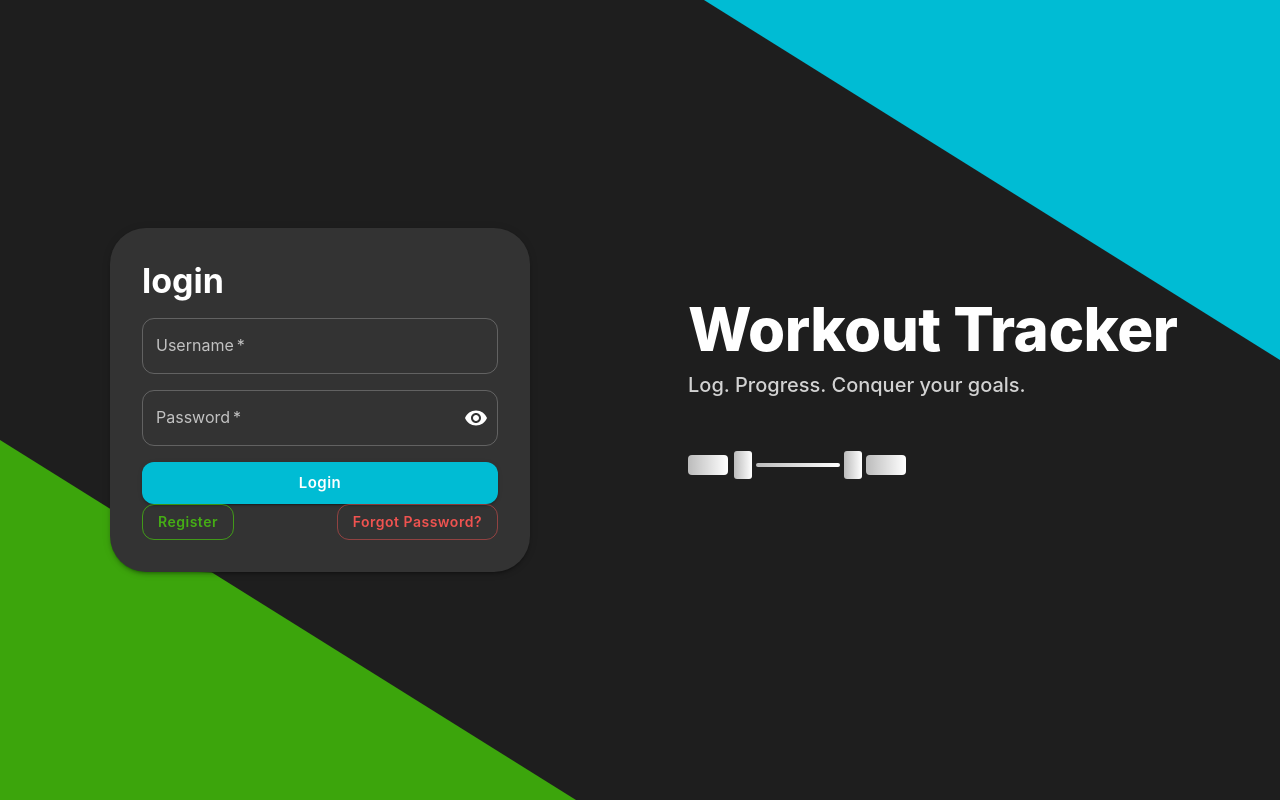
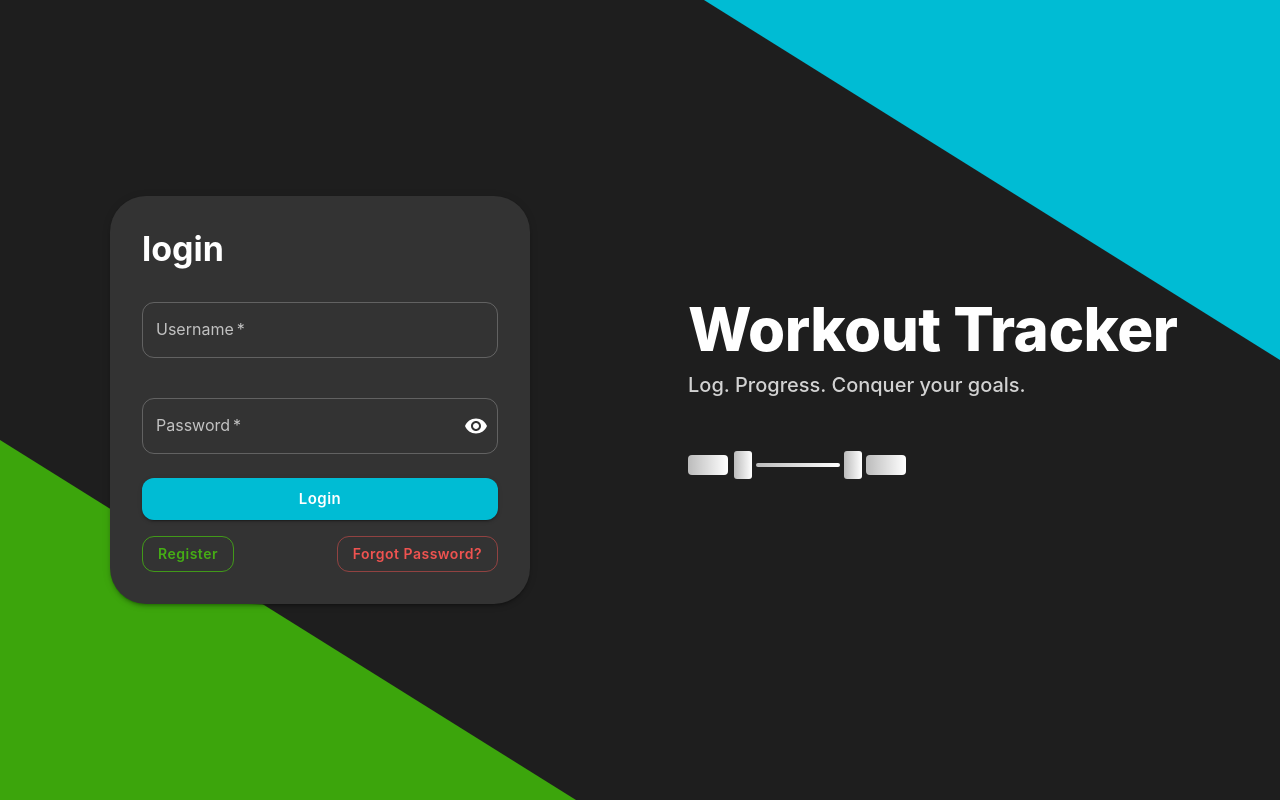
Before and after one commit to Caessy/Tracker, a React (Vite) app in the folder tracker-frontend/: page /login in a window 1280 px wide. Built offline with nearby package versions, Linux system fonts and the light colour scheme.

Commit message:
login layout updated

```diff
--- a/tracker-frontend/src/pages/Login.jsx
+++ b/tracker-frontend/src/pages/Login.jsx
@@ -38,8 +38,7 @@ const Login = () => {
 
     return (
         <Box component="form" onSubmit={handleSubmit} noValidate>
-
-            <Stack spacing={2}>
+            <Stack spacing={2} useFlexGap>
                 {error && <Alert severity="error">{error}</Alert>}
 
 
@@ -78,7 +77,8 @@ endAdornment: (
             <Button type="submit" variant="contained" fullWidth disabled={loading} size="large">
             {loading ? 'Logging in...' : 'Login'}
             </Button>
-            <Box sx={{ display: 'flex', gap: 1, flexWrap: 'wrap', justifyContent: 'space-between' }}>
+
+                <Box sx={{ mt: { xs: 2, md: 1 }, display: 'flex', gap: 1, flexWrap: 'wrap', justifyContent: 'space-between' }}>
                     <Button
                         component={Link}
                         to="/register"
```
Lines whose indentation alone changed are shown as unchanged.
